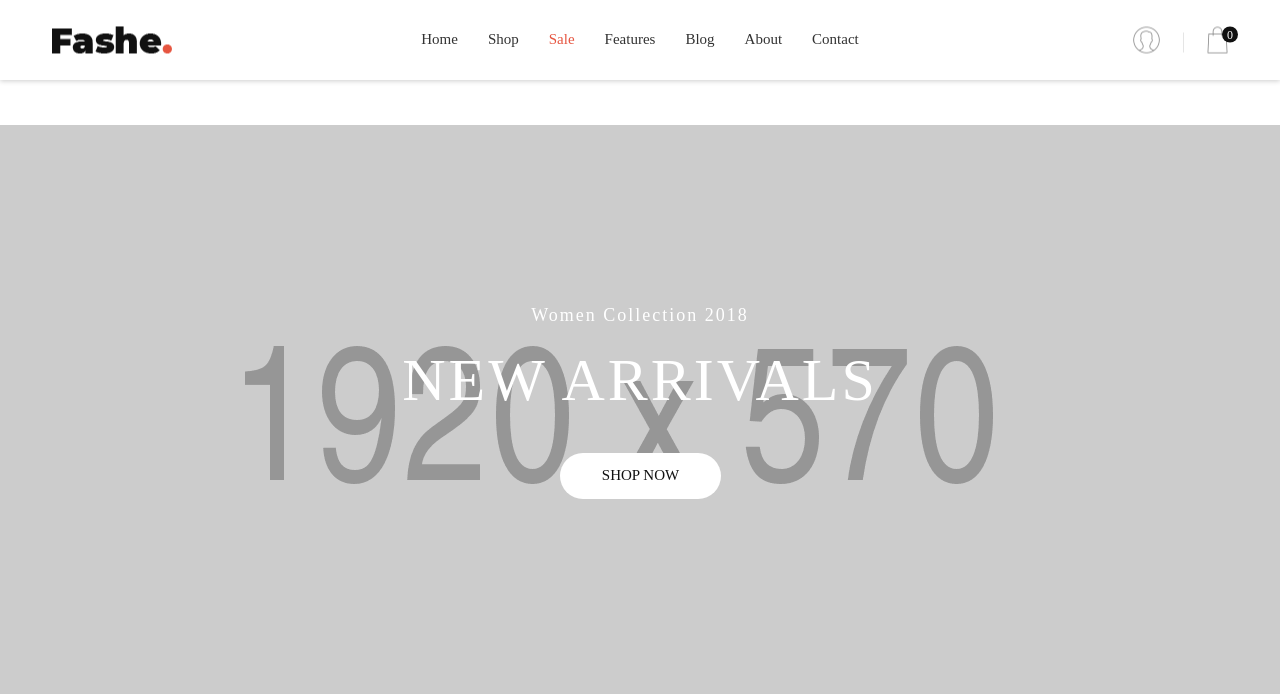
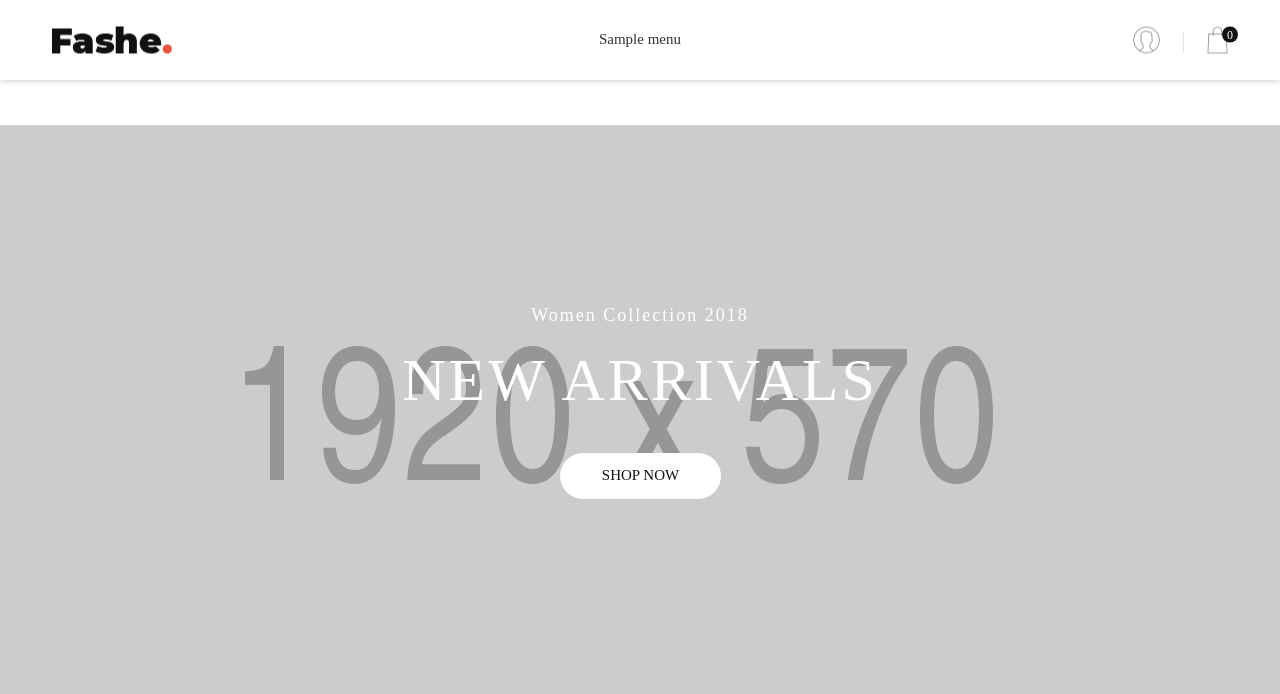
Before and after one commit to tomica95/php-shop, a PHP site: page / in a window 1280 px wide. Shown: the top 694 px of the page. Run offline with PHP 8.4, Linux system fonts and the light colour scheme; tables that the repository leaves empty or names only in its code hold one stand-in row (values such as "Sample post"); data that the repository does not hold is empty; some libraries are stand-ins or nearby versions; some web fonts are replaced.

Commit message:
dynamic menu

```diff
--- /dev/null
+++ b/models/menu/menu_functions.php
@@ -0,0 +1,10 @@
+<?php
+
+    function getMenu()
+    {
+        return executeQuery("SELECT * FROM menu");
+    }
+
+
+
+?>
--- a/pages/components/header.php
+++ b/pages/components/header.php
@@ -13,34 +13,20 @@
 				<div class="wrap_menu">
 					<nav class="menu">
 						<ul class="main_menu">
+						<?php
+
+							require_once "models/menu/menu_functions.php";
+
+							$menu = getMenu();
+
+							foreach($menu as $m):
+
+						?>
 							<li>
-								<a href="index.php">Home</a>
+								<a href="<?=$m->href ?>"><?=$m->name ?></a>
 
 							</li>
-
-							<li>
-								<a href="product.html">Shop</a>
-							</li>
-
-							<li class="sale-noti">
-								<a href="product.html">Sale</a>
-							</li>
-
-							<li>
-								<a href="cart.html">Features</a>
-							</li>
-
-							<li>
-								<a href="blog.html">Blog</a>
-							</li>
-
-							<li>
-								<a href="about.html">About</a>
-							</li>
-
-							<li>
-								<a href="contact.html">Contact</a>
-							</li>
+							<?php endforeach; ?>
 						</ul>
 					</nav>
 				</div>
```
